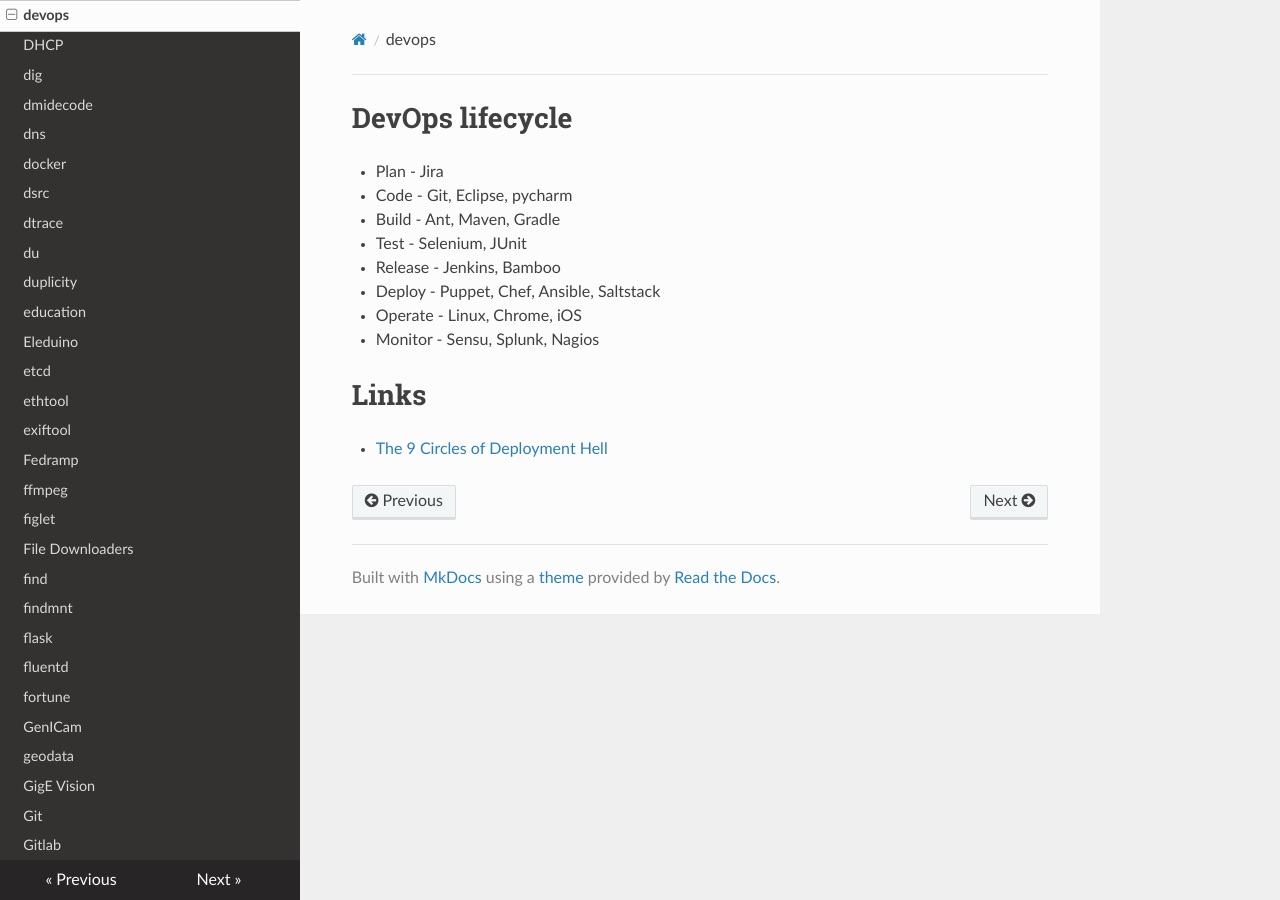
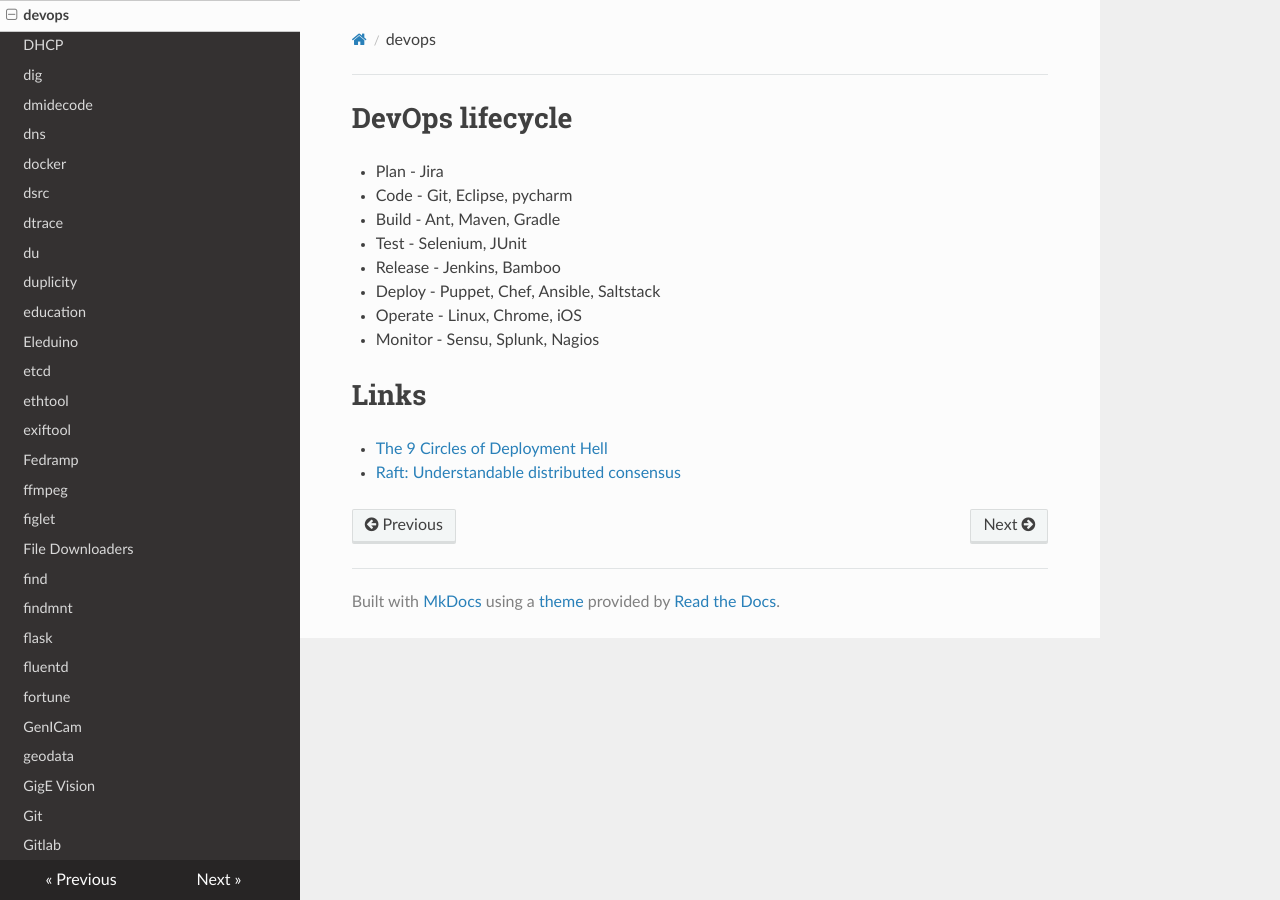
Before and after one commit to lando-cal/tech-notes, an MkDocs documentation site: the page built from docs/devops.md, in a window 1280 px wide. Built offline with MkDocs 1.6.1, drawn with Linux system fonts in a browser that asks for light colours; nearby versions of some CDN libraries.

Commit message:
Add link

```diff
--- a/docs/devops.md
+++ b/docs/devops.md
@@ -14,3 +14,4 @@ Title: devops
 # Links
 
 - [The 9 Circles of Deployment Hell](https://medium.com/@mli/the-9-circles-of-deployment-hell-ebb8a5fd084)
+- [Raft: Understandable distributed consensus](http://thesecretlivesofdata.com/raft)
```
